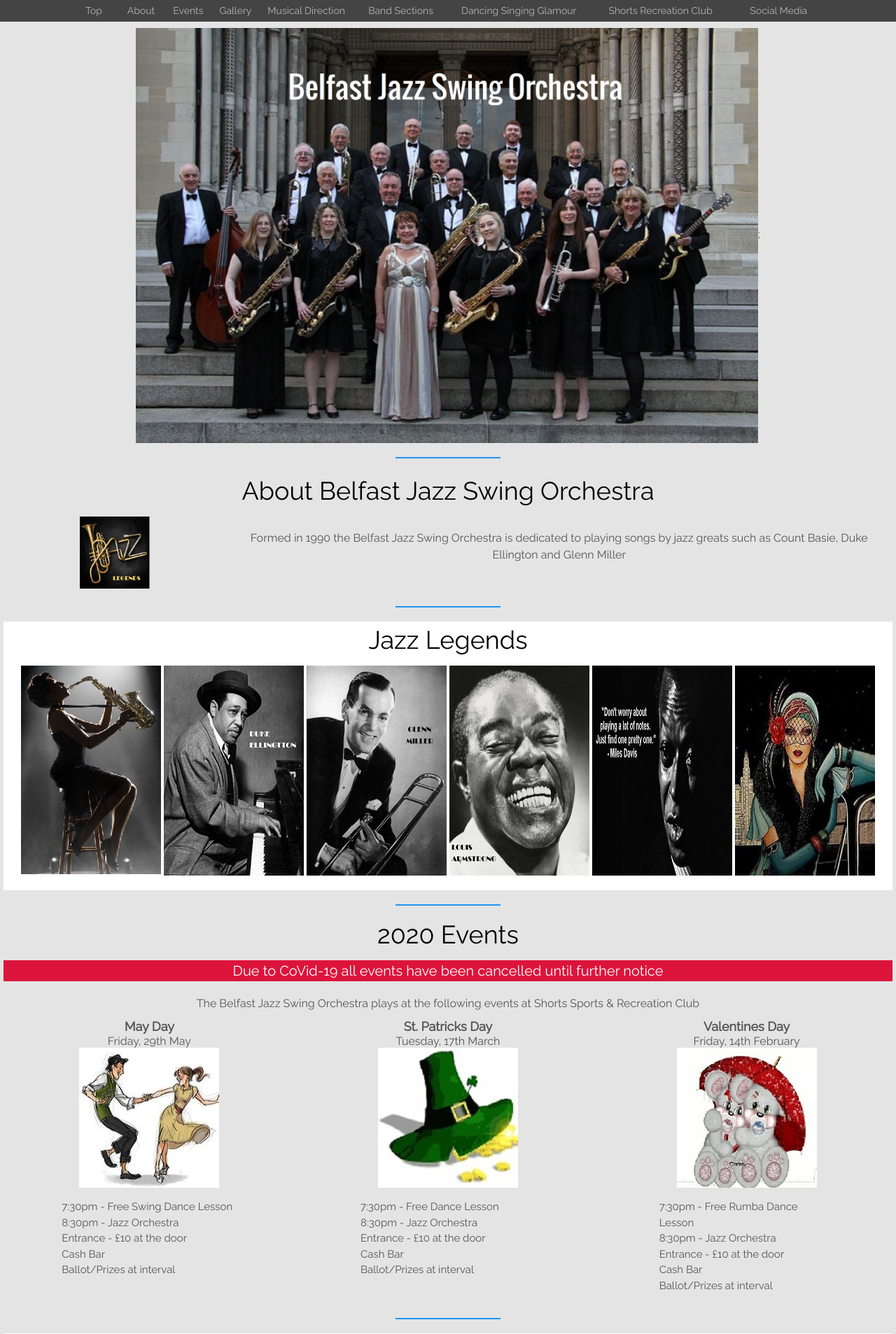
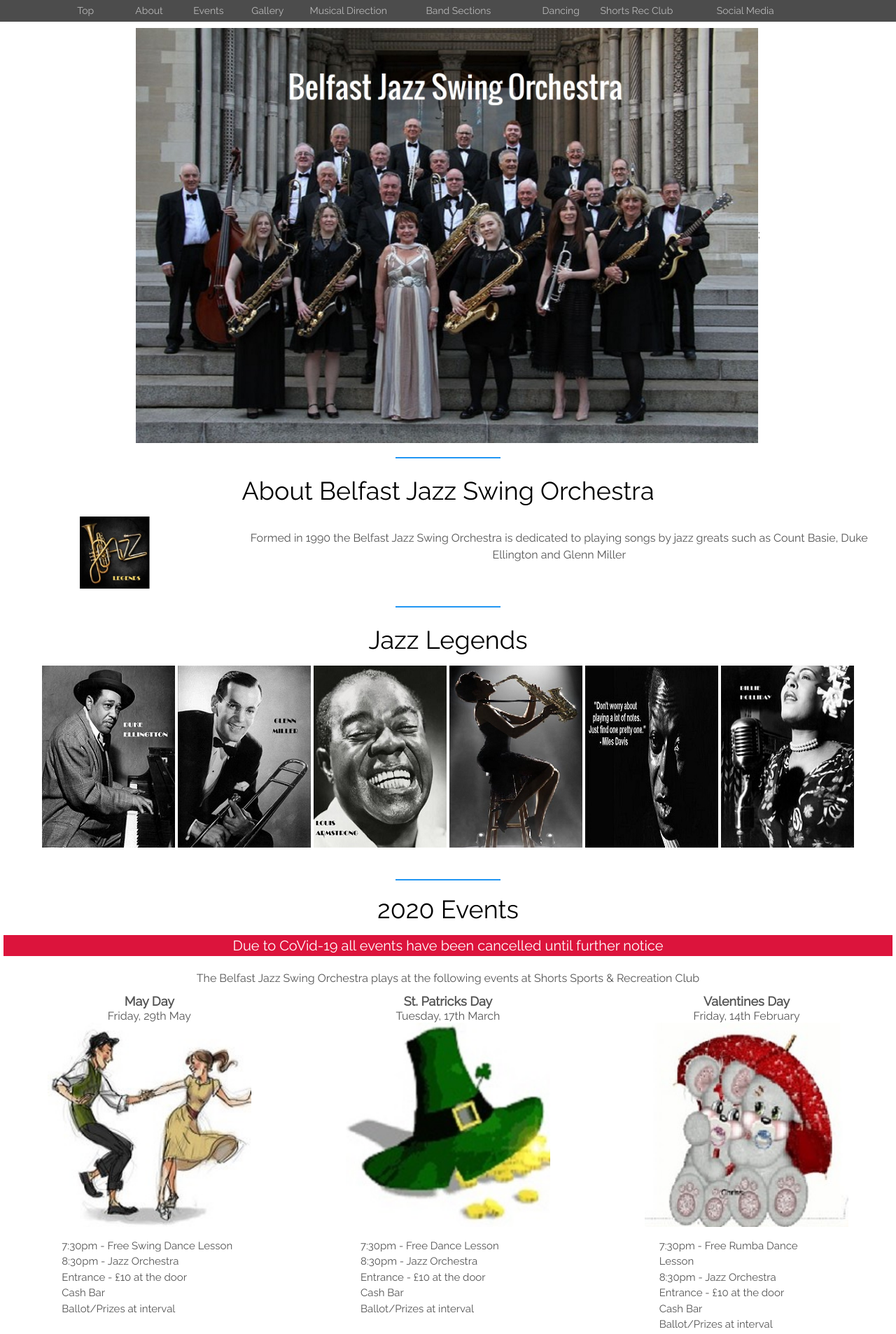
Before and after one commit to mboomer/belfast-jazz-orchestra, a PHP site: page / in a window 1280 px wide. Shown: the top 1906 px of the page at 70% size. Run offline with PHP 8.4, Linux system fonts and the light colour scheme; some libraries are stand-ins or nearby versions.

Commit message:
Add minor changes to images
Added some minor edits to image sizes
Added a change to nav menu, to align left
Added change to text size in musical direction to avoid
lines breaking om smalling screens
Removed color coding on media rules

```diff
--- a/index.html
+++ b/index.html
@@ -35,8 +35,8 @@
                     <li><a href="#gallery">Gallery</a></li>
                     <li><a href="#musical-direction">Musical Direction</a></li>
                     <li><a href="#band-sections">Band Sections</a></li>
-                    <li><a href="#public-gallery">Dancing Singing Glamour</a></li>
-                    <li><a href="#shorts-rec">Shorts Recreation Club</a></li>
+                    <li><a href="#public-gallery">Dancing</a></li>
+                    <li><a href="#shorts-rec">Shorts Rec Club</a></li>
                     <li><a href="#social-media">Social Media</a></li>
                 </ul>
             </nav>
@@ -77,12 +77,12 @@
             <h3 class="title">Jazz Legends</h3>
             <div>
                 <ul class="grid">
+                    <li><img src="img/jazz-duke-ellington.jpg" alt="Duke Ellington"></li>
+                    <li><img src="img/jazz-glenn-miller.jpg" alt="Glenn MIller"></li>
+                    <li><img src="img/jazz-louis-armstrong.jpg" alt="Louis Armstrong"></li>
                     <li><img src="img/jazz-girl-trombone.jpg" alt="Girl Trombone"></li>
-                    <li><img src="img/jazz-duke-ellington.png" alt="Duke Ellington"></li>
-                    <li><img src="img/jazz-glenn-miller.png" alt="Glenn MIller"></li>
-                    <li><img src="img/jazz-louis-armstrong.png" alt="Louis Armstrong"></li>
                     <li><img src="img/jazz-miles-davies.jpg" alt="Miles Davies"></li>
-                    <li><img src="img/jazz-evie.jpg" alt="Evie"></li>
+                    <li><img src="img/jazz-billie-holiday.jpg" alt="Billie Holiday"></li>
                 </ul>
             </div>
         </div>
@@ -94,6 +94,7 @@
             <h3 class="title">2020 Events</h3>
             <p class="covid19">Due to CoVid-19 all events have been cancelled until further notice</p>
             <p>The Belfast Jazz Swing Orchestra plays at the following events at Shorts Sports & Recreation Club</p>
+
             <ul class="grid">
                 <li><h3>May Day</h3>
                     <h4>Friday, 29th May</h4>
@@ -219,14 +220,14 @@
             <p>Musical direction for the swing orchestra is provided by the musical director and chief soloist and chair person</p>
             <ul class="grid">
                 <li><h4>Musical Director</h4>
-                    <h3>Victor Currie</h3>
+                    <div><span class="musical-direction">Victor Currie</span></div>
                     <img src="img/victor-currie.jpg" alt="Victor Curry>">
                     <p><br>Victor served as musical director for Dromore high School and was an instrumental music tutor for the SEELB Music Service and Lisburn Saxaphone Ensemble.<br><br>
                     A talented musican in his own right, Victor conducts his own band, the "Victor Currie Band", where he also plays clarinet and saxaphone.<br><br>
                     Victor has played at a wide variety of events across Northern Ireland. Victor was a member of the Belfast Wind Youth Orchestra and has been involved in television and theatre work for over 30 years. </p>
                 </li>
                 <li><h4>Soloist</h4>
-                    <h3>Caroline Brown</h3>
+                    <div><span class="musical-direction">Caroline Brown</span></div>
                     <img src="img/caroline-brown.jpg" alt="Caroline Brown>">
                     <p><br>Caroline serves the orchestra as chairperson and lead Soloist.<br><br>
                     Carolines jazz vocals, smooth, sophisicated and with a touch of the bules, are perfectly suited to deliver the repertoire of popular songs from the american songbook.</p>
@@ -240,10 +241,10 @@
         <div id="band-sections">
             <h3 class="title">Band Sections</h3>
             <ul class="grid">
-                <li><p class="portrait"><img src="img/sections-saxophones.png" alt="Saxaphone Section"></p></li>
-                <li><p class="portrait"><img src="img/section-perscussion.png" alt="Percussion Section"></p></li>
-                <li><p class="portrait"><img src="img/section-trombone.png" alt="Trombone Section"></p></li>
-                <li><p class="portrait"><img src="img/sections-wind.png" alt="Wind Section"></p></li>
+                <li><p><img src="img/sections-saxophones.png" alt="Saxaphone Section"></p></li>
+                <li><p><img src="img/section-perscussion.png" alt="Percussion Section"></p></li>
+                <li><p><img src="img/section-trombone.png" alt="Trombone Section"></p></li>
+                <li><p><img src="img/sections-wind.png" alt="Wind Section"></p></li>
             </ul>
         </div>
         <hr>
--- a/styles.css
+++ b/styles.css
@@ -36,7 +36,7 @@ html{
 }
 #body-top {                                             /* to stop bootstrap overriding the font in the body */
                                                         /* PINK */
-    background: rgba(255,0,0,0.25);
+/*    background: rgba(255,0,0,0.25);                  */
 	font-family: 'Raleway' , sans-serif;
 	font-size: 16px;
 	color: #555;
@@ -78,9 +78,6 @@ h3.title {
 /*                                  HEADER NAV MENU                                             */
 /* ******************************************************************************************   */
 #header-menu {
-    display: grid;
-    grid-template-columns: 1fr;
-
     background-color: rgba(0,0,0,0.7);
     position: fixed;
     z-index: 10;
@@ -93,10 +90,10 @@ h3.title {
 #header-menu nav ul {
     display: grid;
     grid-template-columns: 1fr 1fr 1fr;
-
-    text-align: center;
+    text-align: left;
     font-size: 14px;
     margin-bottom: 0px;
+    list-style: none;                              /* remove decoration from tags                          */
 }
 #header-menu a {
     text-decoration: none;
@@ -108,14 +105,16 @@ h3.title {
     opacity: 1;
 }
 #header-menu nav li {
-    margin: 0 1px;
+    margin: 0 10px;
 }
+/*
 #header-menu nav li:first-child {
-    margin-left: 1;
+    margin-left: 5px;
 }
 #header-menu nav li:last-child {
-    margin-right: 1;
+    margin-right: 5px;
 }
+*/
 /* ******************************************************************************************   */
 /*                                  HERO IMAGE                                                  */
 /* ******************************************************************************************   */
@@ -163,9 +162,10 @@ h3.title {
 }
 #jazz-legends ul.grid {
     display: grid;
-    grid-template-columns: auto auto;
+    grid-template-columns: 1fr 1fr;
     grid-gap: 2px;
     justify-content: center;
+    margin-bottom: 20px;
 }
 #jazz-legends ul.grid img {
     width: 100%;
@@ -202,7 +202,7 @@ h3.title {
     text-align: center;
 }
 #events ul.grid li p.event-img img {
-    max-width: 200px;
+    max-width: 100%;
 }
 #events ul.grid li div.event-desc {
     margin-bottom: 15px;
@@ -218,7 +218,7 @@ h3.title {
 /* ******************************************************************************************   */
 #gallery  {
     background-color: #fff;
-    margin: 0px 5px 0px 5px;
+    margin: 0px 5px 20px 5px;
 }
 #gallery p {
     text-align: center;
@@ -234,6 +234,9 @@ h3.title {
 #musical-direction p {
     text-align: center;
     margin-bottom: 20px;
+}
+#musical-direction .musical-direction {
+    font-weight: bold;
 }
 #musical-direction ul.grid {
     display: grid;
@@ -341,7 +344,7 @@ section.flexbox-section p {
 @media screen and (min-width: 576px) {
                                                             /* YELLOW  */
     #body-top {
-        background: rgba(255,255,0,.25);
+/*        background: rgba(255,255,0,.25);                    */
     }
     #hero {
         margin: 80px 5px 0px 5px;                                         /* top right bottom left */
@@ -367,9 +370,9 @@ section.flexbox-section p {
     h3.title {
         font-size: 26px;
     }
+                                                            /* GREEN */
     #body-top {
-                                                            /* GREEN */
-        background: rgba(0,255,0,.25);
+/*        background: rgba(0,255,0,.25);                */
     }
     #header-menu nav ul {
         grid-template-columns: 1fr 1fr 1fr 1fr 1fr;
@@ -406,12 +409,12 @@ section.flexbox-section p {
     #hero img {
         width: 70%;
     }
+                                                            /* BLUE */
     #body-top {
-                                                            /* BLUE */
-        background: rgba(0,0,255,.25);
+/*        background: rgba(0,0,255,.25);*/
     }
     #header-menu nav ul {
-        grid-template-columns: 1fr 1fr 1fr 1fr 2fr 2fr 3fr 3fr 2fr;
+        grid-template-columns: 1fr 1fr 1fr 1fr 2fr 2fr 1fr 2fr 2fr;
         width: 85%;
         margin: auto;
     }
@@ -429,6 +432,9 @@ section.flexbox-section p {
     #events ul.grid li div.event-desc ul {
         font-size: 15px;
         width: 60%;
+    }
+    #events ul.grid li p.event-img img {
+        max-width: 80%;
     }
     #galleryCarousel, #publicGalleryCarousel {
         width: 70%;
@@ -450,7 +456,7 @@ section.flexbox-section p {
 @media screen and (min-width: 1200px) {
                                                         /* GRAY */
     #body-top {
-        background: rgba(150,150,150,.25);
+/*        background: rgba(150,150,150,.25);                */
     }
     #hero {
         margin: 40px 5px 0px 5px;                                         /* top right bottom left */
```
Also changed, not shown: copy.txt (+24 -1 lines), img/jazz-billie-holiday.jpg (added), img/jazz-billie-holiday.png (deleted), img/jazz-duke-ellington.jpg (added), img/jazz-duke-ellington.png (deleted), img/jazz-girl-trombone.jpg, img/jazz-glenn-miller.jpg (added), img/jazz-glenn-miller.png (deleted), img/jazz-louis-armstrong.jpg (added), img/jazz-louis-armstrong.png (deleted), img/jazz-miles-davies.jpg.
